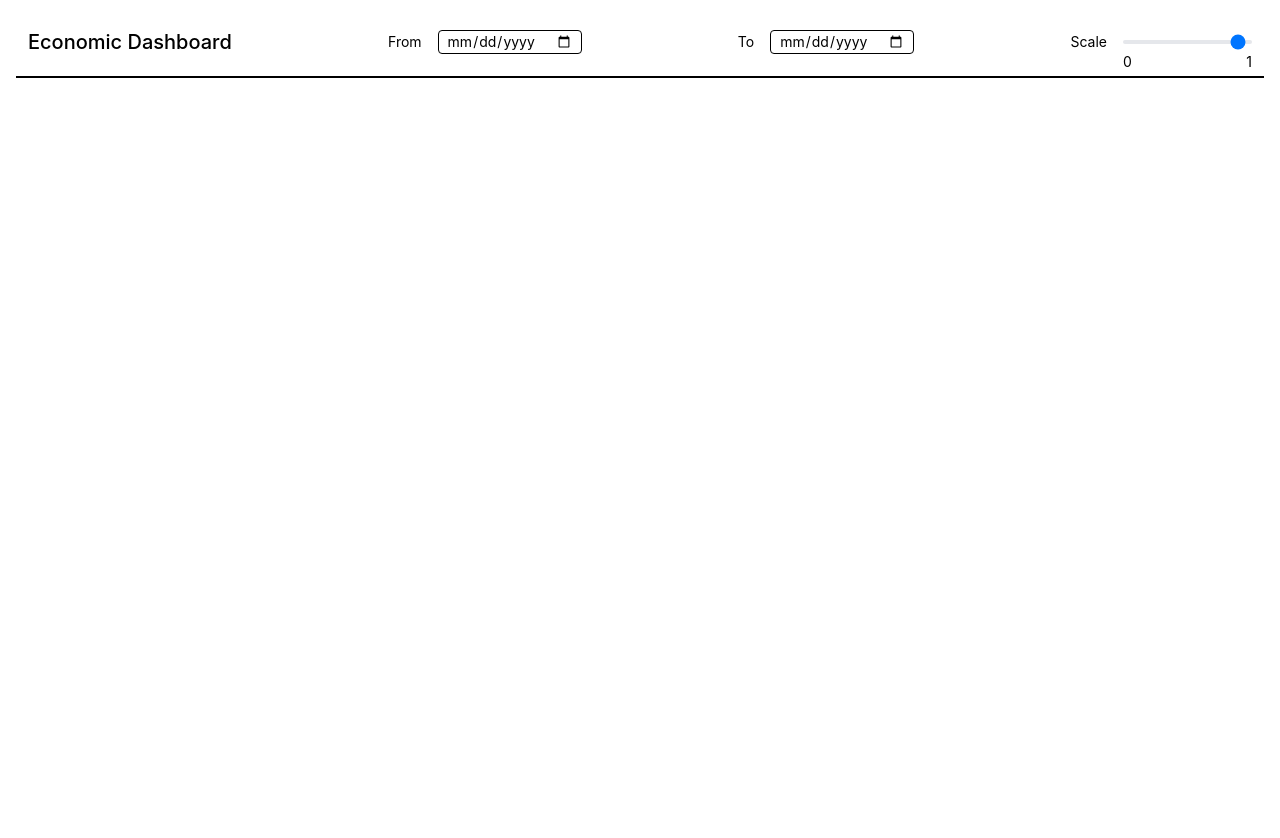
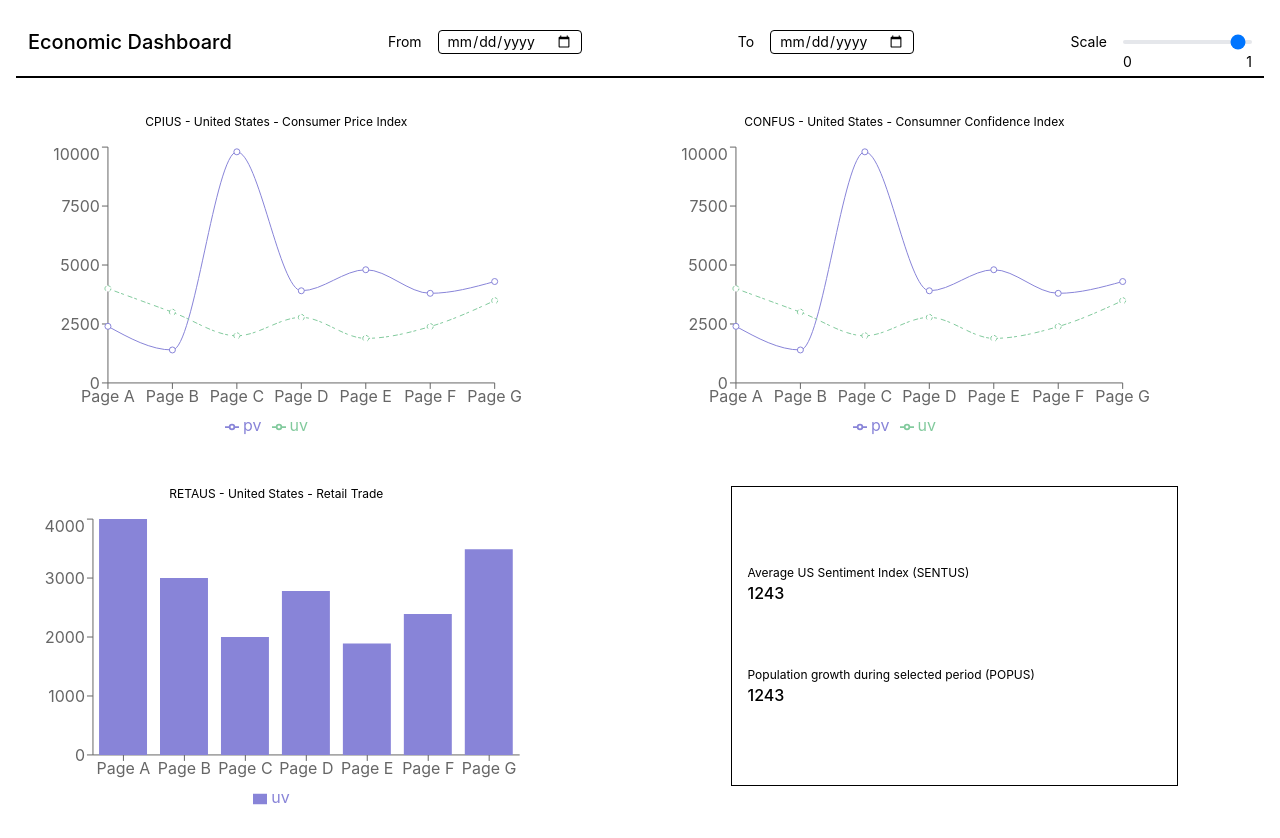
Before and after one commit to MaaviaAsghar4/economic-dashboard-app, a Next.js app: page / in a window 1280 px wide. Before the commit the page ends 800 px from the top, so only its background shows below. Built offline with nearby package versions, Linux system fonts and the light colour scheme.

Commit message:
basic UI layout completed

```diff
--- /dev/null
+++ b/components/atoms/BarChart.tsx
@@ -0,0 +1,70 @@
+import React from "react";
+import {
+  BarChart,
+  Bar,
+  XAxis,
+  YAxis,
+  Tooltip,
+  Legend,
+  ResponsiveContainer,
+} from "recharts";
+
+const SimpleBarChart = () => {
+  const data = [
+    {
+      name: "Page A",
+      uv: 4000,
+      pv: 2400,
+      amt: 2400,
+    },
+    {
+      name: "Page B",
+      uv: 3000,
+      pv: 1398,
+      amt: 2210,
+    },
+    {
+      name: "Page C",
+      uv: 2000,
+      pv: 9800,
+      amt: 2290,
+    },
+    {
+      name: "Page D",
+      uv: 2780,
+      pv: 3908,
+      amt: 2000,
+    },
+    {
+      name: "Page E",
+      uv: 1890,
+      pv: 4800,
+      amt: 2181,
+    },
+    {
+      name: "Page F",
+      uv: 2390,
+      pv: 3800,
+      amt: 2500,
+    },
+    {
+      name: "Page G",
+      uv: 3490,
+      pv: 4300,
+      amt: 2100,
+    },
+  ];
+  return (
+    <ResponsiveContainer width="100%" height="100%">
+      <BarChart width={400} height={300} data={data}>
+        <XAxis dataKey="name" />
+        <YAxis />
+        <Tooltip />
+        <Legend />
+        <Bar dataKey="uv" fill="#8884d8" />
+      </BarChart>
+    </ResponsiveContainer>
+  );
+};
+
+export default SimpleBarChart;
--- /dev/null
+++ b/components/atoms/LineChart.tsx
@@ -0,0 +1,91 @@
+import React from "react";
+import {
+  LineChart,
+  Line,
+  XAxis,
+  YAxis,
+  Tooltip,
+  Legend,
+  ResponsiveContainer,
+} from "recharts";
+
+const LinearChart = () => {
+  const data = [
+    {
+      name: "Page A",
+      uv: 4000,
+      pv: 2400,
+      amt: 2400,
+    },
+    {
+      name: "Page B",
+      uv: 3000,
+      pv: 1398,
+      amt: 2210,
+    },
+    {
+      name: "Page C",
+      uv: 2000,
+      pv: 9800,
+      amt: 2290,
+    },
+    {
+      name: "Page D",
+      uv: 2780,
+      pv: 3908,
+      amt: 2000,
+    },
+    {
+      name: "Page E",
+      uv: 1890,
+      pv: 4800,
+      amt: 2181,
+    },
+    {
+      name: "Page F",
+      uv: 2390,
+      pv: 3800,
+      amt: 2500,
+    },
+    {
+      name: "Page G",
+      uv: 3490,
+      pv: 4300,
+      amt: 2100,
+    },
+  ];
+  return (
+    <ResponsiveContainer width="100%" height="100%">
+      <LineChart
+        width={500}
+        height={300}
+        data={data}
+        margin={{
+          top: 5,
+          right: 30,
+          left: 20,
+          bottom: 5,
+        }}
+      >
+        <XAxis dataKey="name" />
+        <YAxis />
+        <Tooltip />
+        <Legend />
+        <Line
+          type="monotone"
+          dataKey="pv"
+          stroke="#8884d8"
+          activeDot={{ r: 8 }}
+        />
+        <Line
+          type="monotone"
+          dataKey="uv"
+          stroke="#82ca9d"
+          strokeDasharray="3 4 5 2"
+        />
+      </LineChart>
+    </ResponsiveContainer>
+  );
+};
+
+export default LinearChart;
--- a/package.json
+++ b/package.json
@@ -11,7 +11,8 @@
   "dependencies": {
     "next": "13.0.0",
     "react": "18.2.0",
-    "react-dom": "18.2.0"
+    "react-dom": "18.2.0",
+    "recharts": "^2.1.16"
   },
   "devDependencies": {
     "@types/node": "18.11.7",
--- a/pages/index.tsx
+++ b/pages/index.tsx
@@ -1,5 +1,7 @@
 import Head from "next/head";
 import Header from "../components/template/Header";
+import LinearChart from "../components/atoms/LineChart";
+import SimpleBarChart from "../components/atoms/BarChart";
 
 export default function Home() {
   return (
@@ -11,6 +13,46 @@ export default function Home() {
       </Head>
       <main className="p-4">
         <Header />
+        <div className="grid grid-cols-2 pt-3 w-full pb-5 px-3 gap-8">
+          <div className="w-full mb-10" style={{ height: 300 }}>
+            <div className="h-full w-5/6 mt-6">
+              <h4 className="text-xs text-center mb-3">
+                CPIUS - United States - Consumer Price Index
+              </h4>
+              <LinearChart />
+            </div>
+          </div>
+          <div className="w-full mb-10" style={{ height: 300 }}>
+            <div className="h-full w-5/6 mt-6">
+              <h4 className="text-xs text-center mb-3">
+                CONFUS - United States - Consumner Confidence Index
+              </h4>
+              <LinearChart />
+            </div>
+          </div>
+          <div className="w-full mb-10" style={{ height: 300 }}>
+            <div className="h-full w-5/6 mt-6">
+              <h4 className="text-xs text-center mb-3">
+                RETAUS - United States - Retail Trade
+              </h4>
+              <SimpleBarChart />
+            </div>
+          </div>
+          <div className="w-full mb-10" style={{ height: 300 }}>
+            <div className="w-3/4 mx-auto mt-6 p-4 h-full flex justify-evenly flex-col border border-black">
+              <div>
+                <p className="text-xs">Average US Sentiment Index (SENTUS)</p>
+                <h4 className="text-base font-medium">1243</h4>
+              </div>
+              <div>
+                <p className="text-xs">
+                  Population growth during selected period (POPUS)
+                </p>
+                <h4 className="text-base font-medium">1243</h4>
+              </div>
+            </div>
+          </div>
+        </div>
       </main>
     </div>
   );
```
Also changed, not shown: services/HttpService.ts (added, +13 -0 lines), 1 other file (tests, documents, lock files or other folders).
